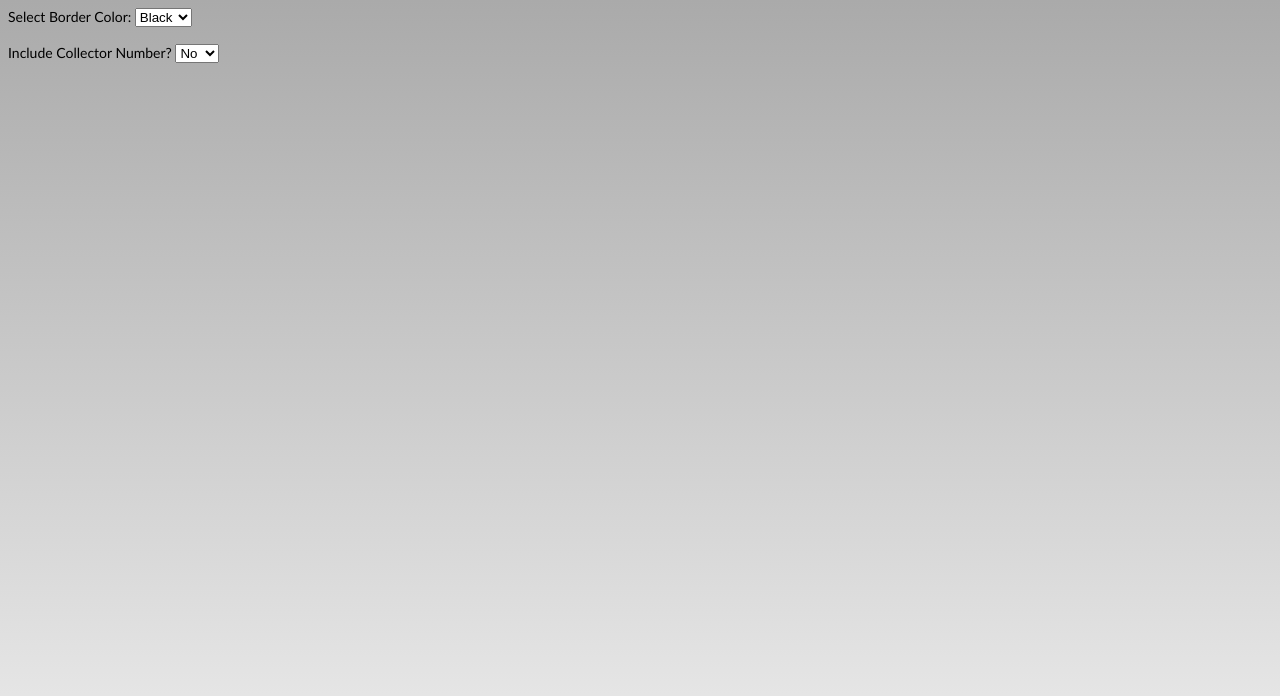
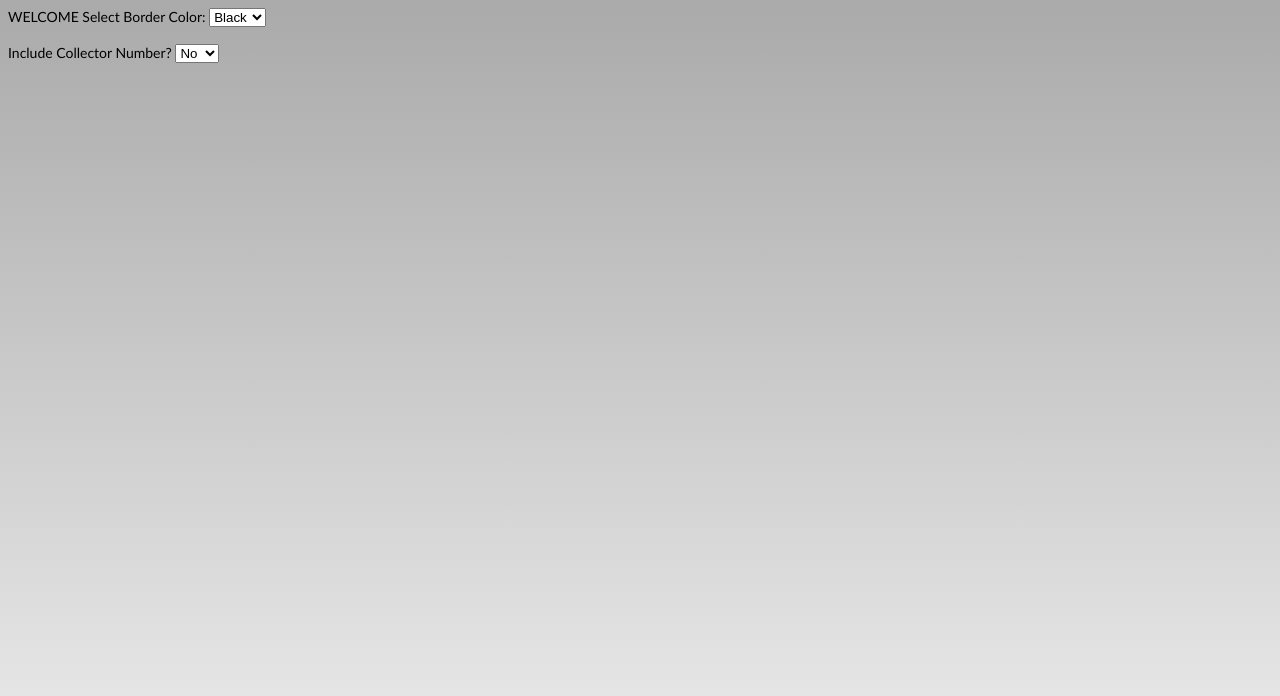
Before and after one commit to freedweb/freedweb.github.io, a plain HTML site: page index.html in a window 1280 px wide. Drawn offline with Linux system fonts and the light colour scheme.

Commit message:
Update index.html

```diff
--- a/index.html
+++ b/index.html
@@ -20,7 +20,7 @@
 </head>
 <body>
 
-	<form>
+	<form>WELCOME
 		Select Border Color:
 		<select name="border">
 			<option value="B">Black</option>
```
